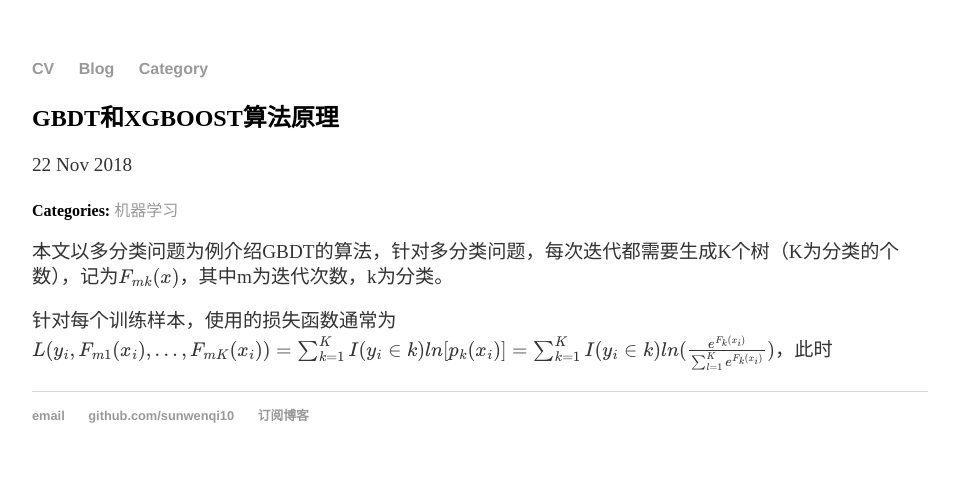
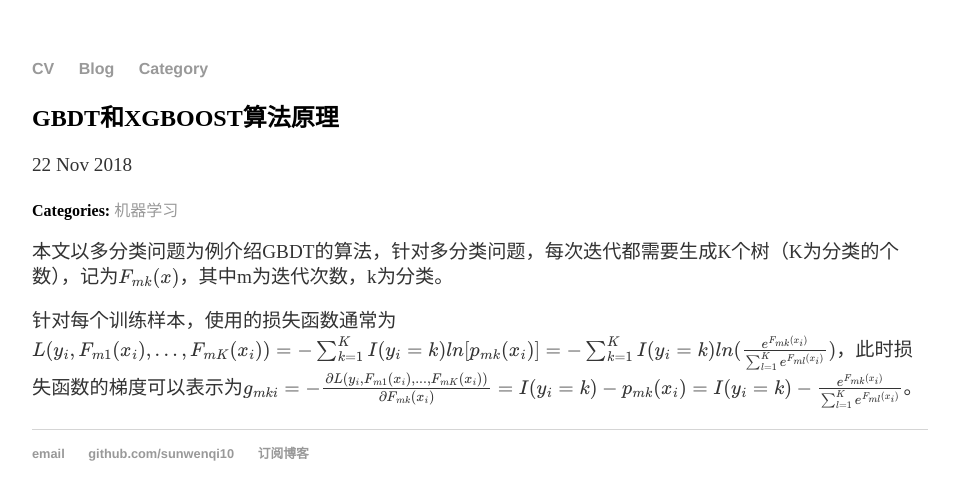
Before and after one commit to sunwenqi10/sunwenqi10.github.io, a Jekyll site: the page built from _posts/2018-11-22-GBDT_and_XGBOOST.md, in a window 1280 px wide. Shown: the top 500 px of the page, without its empty margins (160-1119 px from the left). Built offline with Jekyll 4.4.1, drawn with Linux system fonts in a browser that asks for light colours; formulas are drawn with MathJax 3; comment, search, counter and statistics services are not loaded.

Commit message:
Update 2018-11-22-GBDT_and_XGBOOST.md

```diff
--- a/_posts/2018-11-22-GBDT_and_XGBOOST.md
+++ b/_posts/2018-11-22-GBDT_and_XGBOOST.md
@@ -7,4 +7,4 @@ date: 2018-11-22
 
 本文以多分类问题为例介绍GBDT的算法，针对多分类问题，每次迭代都需要生成K个树（K为分类的个数），记为$$F_{mk}(x)$$，其中m为迭代次数，k为分类。
 
-针对每个训练样本，使用的损失函数通常为$$L(y_i, F_{m1}(x_i), ..., F_{mK}(x_i))=\sum_{k=1}^{K}I({y_i}\in{k})ln[p_k(x_i)]=\sum_{k=1}^{K}I({y_i}\in{k})ln(\frac{e^{F_k(x_i)}}{\sum_{l=1}^{K}e^{F_k(x_i)}})$$，此时
+针对每个训练样本，使用的损失函数通常为$$L(y_i, F_{m1}(x_i), ..., F_{mK}(x_i))=-\sum_{k=1}^{K}I({y_i}=k)ln[p_{mk}(x_i)]=-\sum_{k=1}^{K}I({y_i}=k)ln(\frac{e^{F_{mk}(x_i)}}{\sum_{l=1}^{K}e^{F_{ml}(x_i)}})$$，此时损失函数的梯度可以表示为$$g_{mki}=-\frac{\partial{L(y_i, F_{m1}(x_i), ..., F_{mK}(x_i))}}{\partial{F_{mk}(x_i)}}=I({y_i}=k)-p_{mk}(x_i)=I({y_i}=k)-\frac{e^{F_{mk}(x_i)}}{\sum_{l=1}^{K}e^{F_{ml}(x_i)}}$$。
```
